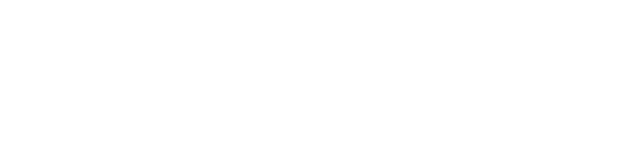
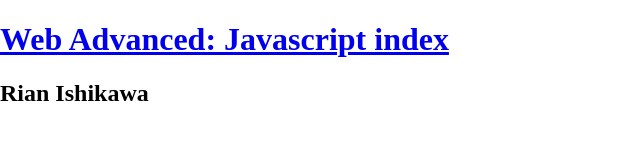
Before and after one commit to kyoheria/fal2018WEbAdvancedJavaScript, a plain HTML site: page index.html in a window 1280 px wide. Shown: the whole page, without its empty margins (0-640 px from the left). Drawn offline with Linux system fonts and the light colour scheme.

Commit message:
adding css

```diff
--- a/index.html
+++ b/index.html
@@ -9,7 +9,10 @@
 
   </head>
   <body>
-
+  	<div id="main">
+    <div id="header">
+    	<h1><a href="index.html"> Web Advanced: Javascript index </a></h1>
+          <h2>Rian Ishikawa</h2>
 
   	<script type="text/javascript" src=""></script>
   </body>
```
Also changed, not shown: style.css (added).
